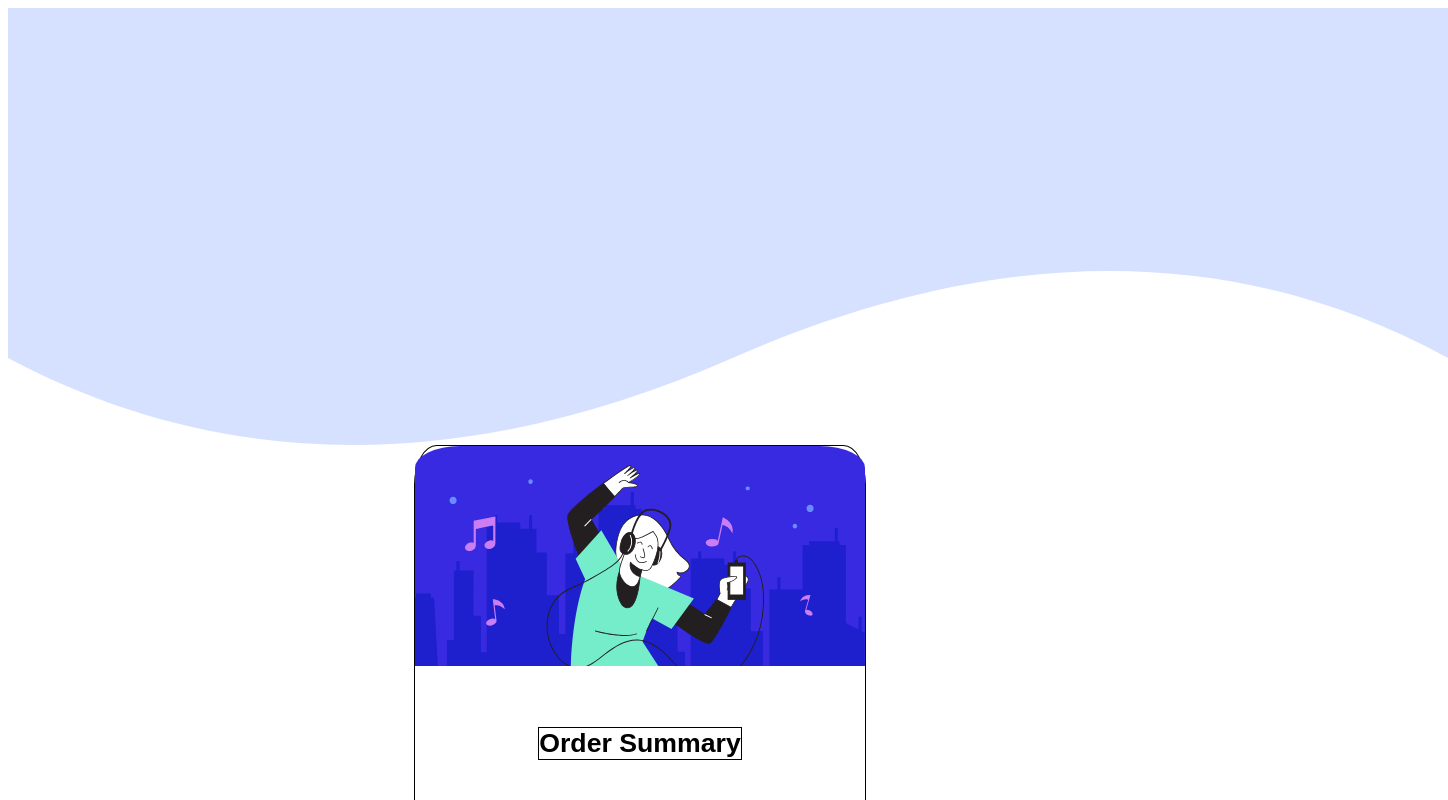
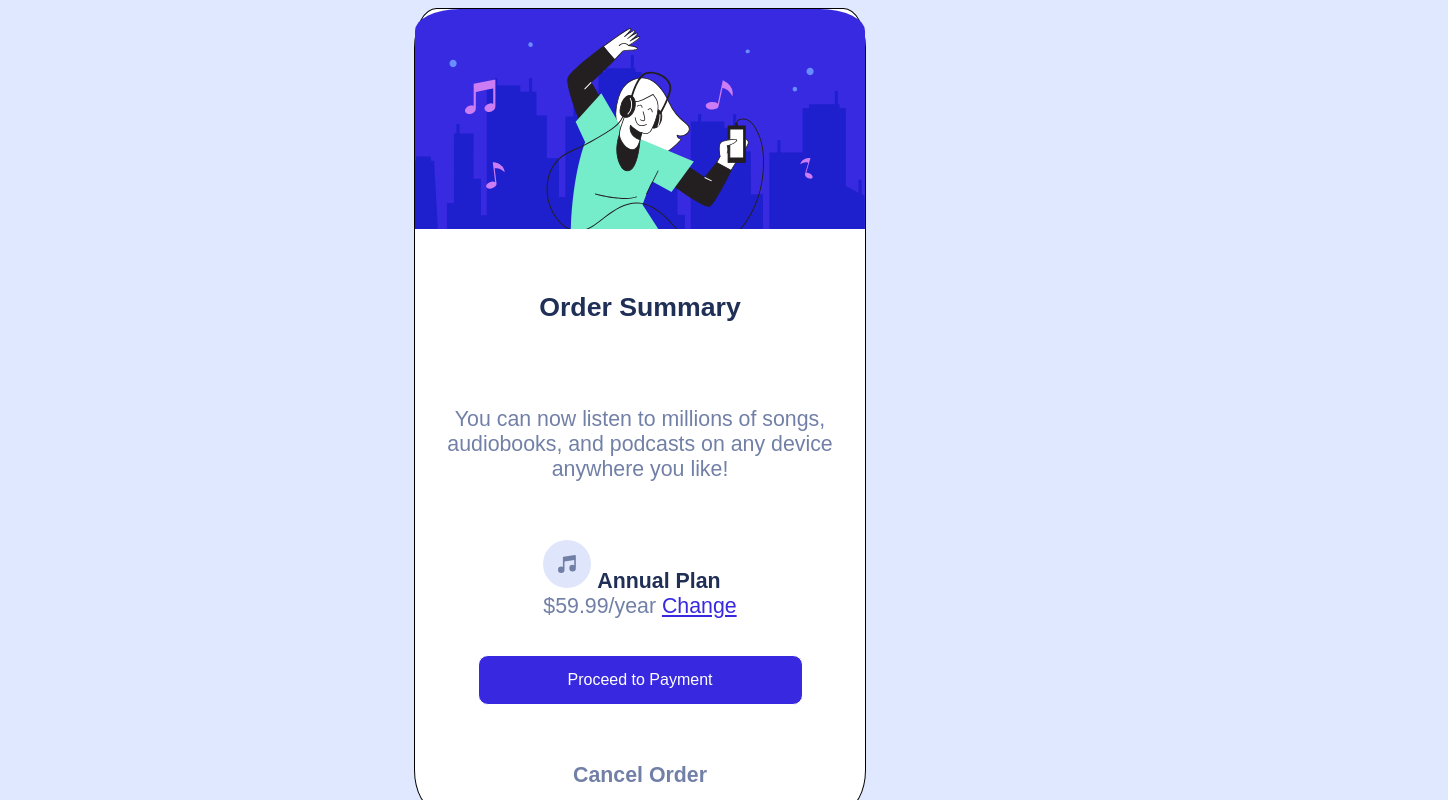
Before and after one commit to Everton454/front-end-mentor-store, a plain HTML site: page index.html in a window 1280 px wide. Shown: the top 800 px of the page, 1448 px wide, since content can reach past the window. Drawn offline with Linux system fonts and the light colour scheme.

Commit message:
commit almost

```diff
--- a/index.html
+++ b/index.html
@@ -15,12 +15,12 @@
 
     @import url('https://fonts.googleapis.com/css2?family=Red+Hat+Display:wght@500;700;900&display=swap');
 
-    .background {
-      display: block;
-      margin: auto;
+    body {
+      background-color: hsl(225, 100%, 94%);
     }
 
     .container {
+      background-color: white;
       margin: auto;
       border: 1px solid;
       width: 450px;
@@ -39,41 +39,47 @@
     }
 
     .title {
-      border: 1px solid;
-
       font-size: 20pt;
       font-weight: bold;
+      color: hsl(223, 47%, 23%);
     }
 
     .text {
-      border: 1px solid;
-
       text-align: center;
+      font-size: 16pt;
+      color: hsl(224, 23%, 55%);
     }
 
     .item {
-      border: 1px solid;
+      color: hsl(224, 23%, 55%);
+    }
 
+    .plan {
+      color: hsl(223, 47%, 23%)
+    }
+
+    span {
+      color: hsl(245, 75%, 52%);
+      text-decoration: underline;
     }
 
     .payment {
-      border: 1px solid;
-
+      border: none;
       height: 50px;
       width: 325px;
       border-radius: 10px;
       border: 1px solid;
-      font-family: 'Red Hat Display', sans-serif;
+      background-color: hsl(245, 75%, 52%);
+      color: white;
+      font-size: 16px;
     }
 
-
-
+    .cancel {
+      color: hsl(224, 23%, 55%);
+    }
   </style>
 </head>
 <body>
-
-  <img class="background" src="pattern-background-desktop.svg" alt="background">
-
   <div class="container">
 
     <img class="image" src="illustration-hero.svg" alt="listening-music">
@@ -85,11 +91,11 @@
 
     <div class="item">
     <img class="icon" src="icon-music.svg" alt="icon">
-    <b>Annual Plan</b><br>$59.99/year <span class="span">Change</span></div>
+    <b class="plan">Annual Plan</b><br>$59.99/year <span class="span">Change</span></div>
 
     <button class="payment">Proceed to Payment</button>
 
-    <p class="item"><b>Cancel Order</b> </p>
+    <p class="cancel"><b>Cancel Order</b> </p>
   </div>
 
   <div class="attribution">
```
